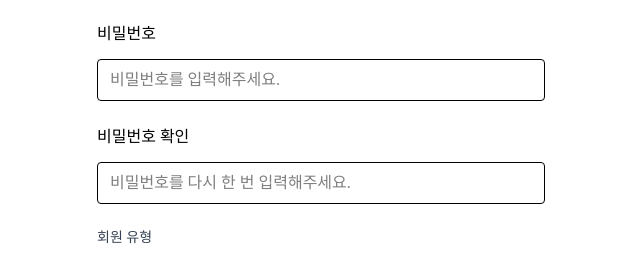
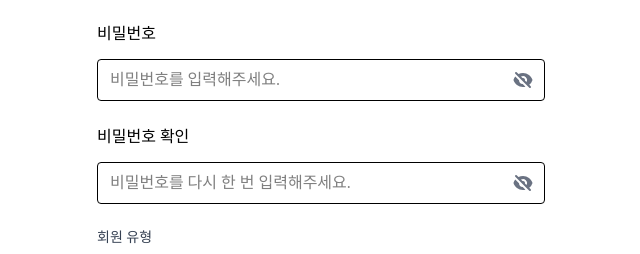
Before and after one commit to TopiaYu/thejulge15-8, a Next.js app: page /sign in a window 1280 px wide. Shown: the part 276-530 px from the top of the page, without its empty margins (319-959 px from the left). Built offline with nearby package versions, Linux system fonts and the light colour scheme.

Commit message:
feat/ 비밀번호 눈 아이콘 추가

```diff
--- a/src/app/sign/page.tsx
+++ b/src/app/sign/page.tsx
@@ -6,6 +6,7 @@ import { useState } from 'react';
 import Image from 'next/image';
 import axios from '../../lib/api/axios';
 import * as Axios from 'axios';
+import { HiEye, HiEyeOff } from 'react-icons/hi';
 import { useRouter } from 'next/navigation';
 
 export default function Signup() {
@@ -19,6 +20,10 @@ export default function Signup() {
   const [passwordConfirmError, setPasswordConfirmError] = useState('');
   const [showDuplicateModal, setShowDuplicateModal] = useState(false);
   const [isLoading, setIsLoading] = useState(false);
+  const [showPassword, setShowPassword] = useState(false);
+  const [showPasswordConfirm, setShowPasswordConfirm] = useState(false);
+  const togglePasswordVisibility = () => setShowPassword((prev) => !prev);
+  const togglePasswordConfirmVisibility = () => setShowPasswordConfirm((prev) => !prev);
 
   const validateEmail = (value: string) => /^[^\s@]+@[^\s@]+\.[^\s@]+$/.test(value);
 
@@ -118,14 +123,22 @@ export default function Signup() {
 
         <label>
           <span className="block mb-[13px]">비밀번호</span>
+          <div className="relative">
             <input
-            type="password"
+              type={showPassword ? 'text' : 'password'}
               placeholder="비밀번호를 입력해주세요."
-            className={`w-full border rounded px-3 py-2 ${passwordError ? 'border-red-500' : ''}`}
+              className={`w-full border rounded px-3 py-2 pr-10 ${passwordError ? 'border-red-500' : ''}`}
               value={password}
               onChange={(e) => setPassword(e.target.value)}
               onBlur={onPasswordBlur}
             />
+            <div
+              onClick={togglePasswordVisibility}
+              className="absolute top-1/2 right-3 transform -translate-y-1/2 text-gray-500 cursor-pointer"
+            >
+              {showPassword ? <HiEye size={20} /> : <HiEyeOff size={20} />}
+            </div>
+          </div>
           <p
             className={`text-sm mt-1 min-h-[20px] ${passwordError ? 'text-red-500' : 'invisible'}`}
           >
@@ -135,16 +148,24 @@ export default function Signup() {
 
         <label>
           <span className="block mb-[13px]">비밀번호 확인</span>
+          <div className="relative">
             <input
-            type="password"
+              type={showPasswordConfirm ? 'text' : 'password'}
               placeholder="비밀번호를 다시 한 번 입력해주세요."
-            className={`w-full border rounded px-3 py-2 ${
+              className={`w-full border rounded px-3 py-2 pr-10 ${
                 passwordConfirmError ? 'border-red-500' : ''
               }`}
               value={passwordConfirm}
               onChange={(e) => setPasswordConfirm(e.target.value)}
               onBlur={onPasswordConfirmBlur}
             />
+            <div
+              onClick={togglePasswordConfirmVisibility}
+              className="absolute top-1/2 right-3 transform -translate-y-1/2 text-gray-500 cursor-pointer"
+            >
+              {showPasswordConfirm ? <HiEye size={20} /> : <HiEyeOff size={20} />}
+            </div>
+          </div>
           <p
             className={`text-sm mt-1 min-h-[20px] ${
               passwordConfirmError ? 'text-red-500' : 'invisible'
@@ -202,7 +223,7 @@ export default function Signup() {
         <button
           type="submit"
           disabled={!isFormValid || isLoading}
-          className={`w-full py-2 rounded text-white ${
+          className={`w-full py-2 cursor-pointer rounded text-white ${
             isFormValid && !isLoading ? 'bg-[#EA3A00]' : 'bg-gray-300 cursor-not-allowed'
           }`}
         >
@@ -212,7 +233,7 @@ export default function Signup() {
 
       <p className="mt-4 text-sm text-center">
         이미 가입하셨나요?{' '}
-        <Link href="/login" className="text-blue-600 underline">
+        <Link href="/login" className="text-blue-600 cursor-pointer underline">
           로그인하기
         </Link>
       </p>
@@ -225,7 +246,7 @@ export default function Signup() {
             </p>
             <button
               onClick={() => setShowDuplicateModal(false)}
-              className="w-full bg-[#EA3A00] text-white py-2 rounded"
+              className="w-full cursor-pointer bg-[#EA3A00] text-white py-2 rounded"
             >
               닫기
             </button>
```
Lines whose indentation alone changed are shown as unchanged.
